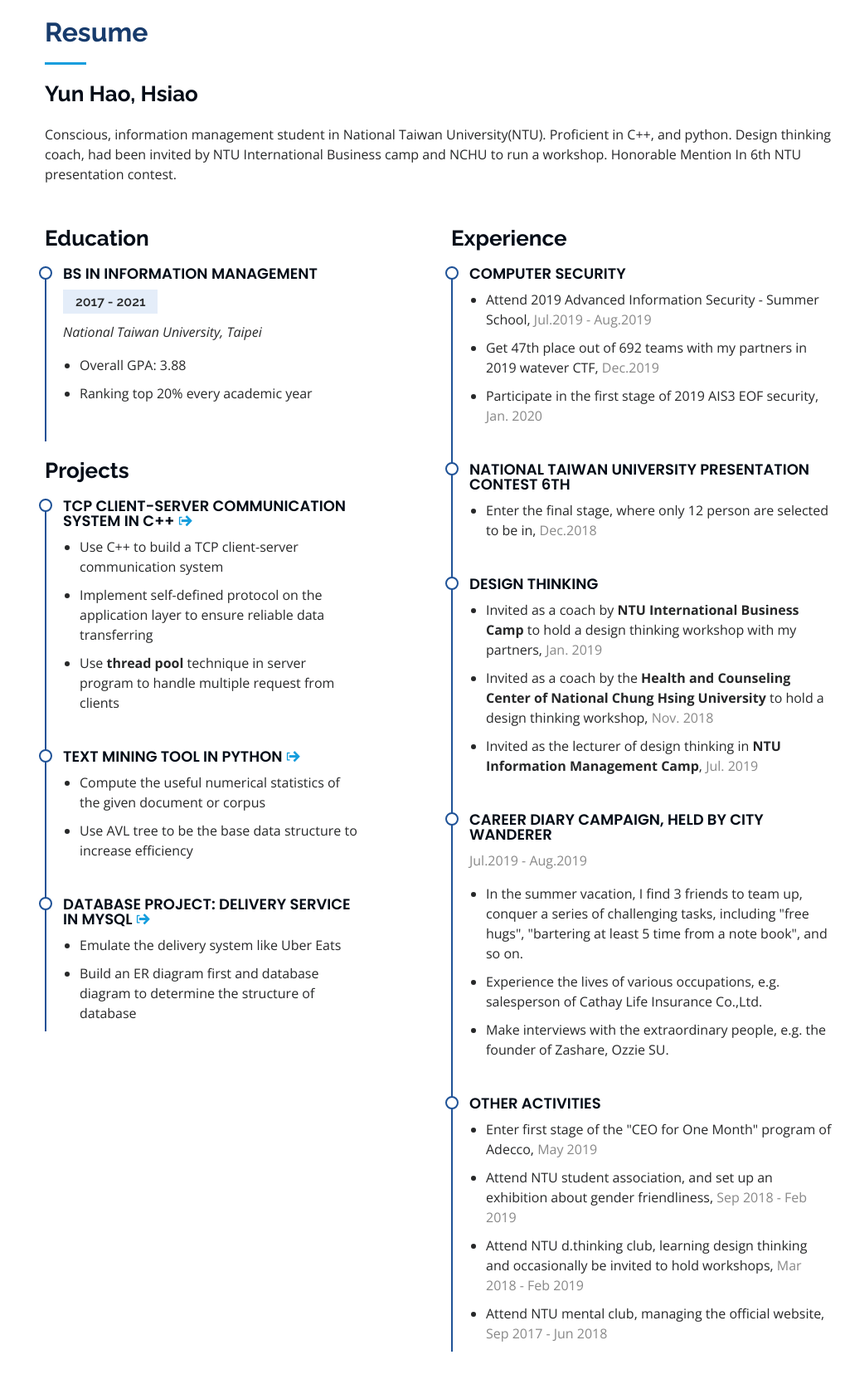
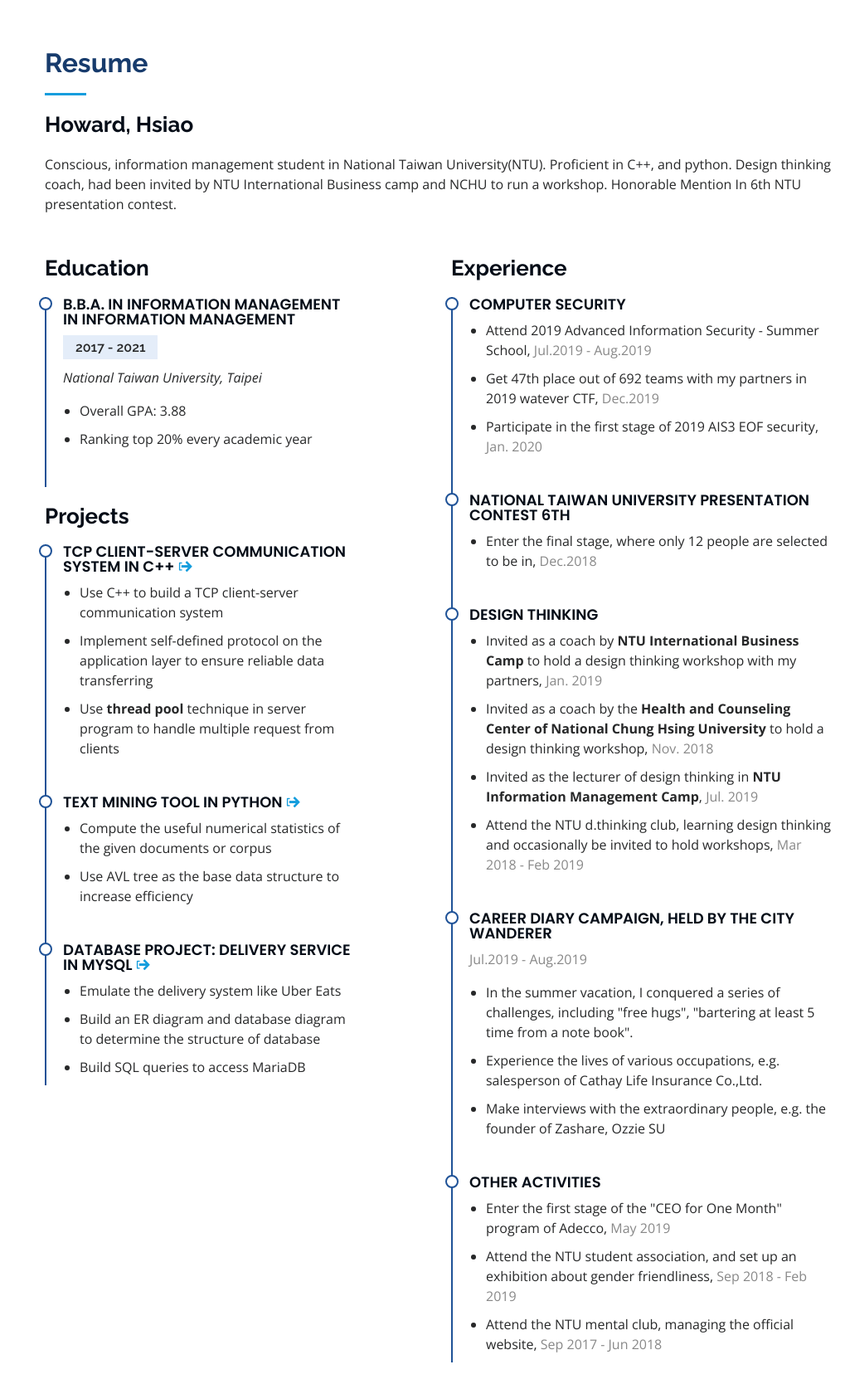
Before and after one commit to Howard-Hsiao/Yun_website, a plain HTML site: page index.html in a window 1280 px wide. Shown: the part 1790-3458 px from the top of the page at 83% size, without its empty margins (261-1280 px from the left). Drawn offline with nearby package versions, Linux system fonts and the light colour scheme.

Commit message:
correct some syntax error

```diff
--- a/index.html
+++ b/index.html
@@ -96,9 +96,10 @@
             <img src="assets/img/profile-img.jpg" class="img-fluid" alt="">
           </div>
           <div class="col-lg-8 pt-4 pt-lg-0 content" data-aos="fade-left">
-            <h3>Developer with Python, C++</h3>
+            <h3>Howard, Hsiao(蕭昀豪)</h3>
+            <h4>Python, C++ Developer</h4>
             <p class="font-italic">
-              Hello, welcome to my website, I'm Howard, Hsiao, and "Yun" are my nickname. I'm currently majoring in Information Management in National Taiwan University. I'm a developer, familiar with Python, C++, and so on, If you're interested in my work and me, go check my <a href="https://github.com/Howard-Hsiao">github</a>.
+              Hello, welcome to my website, I'm Howard, Hsiao, and "Yun" are my nickname. I'm currently majoring in Information Management in National Taiwan University. I'm a developer, familiar with Python, C++, and so on. If you're interested in my work and me, go check my <a href="https://github.com/Howard-Hsiao">github</a>.
             </p>
             <div class="row">
               <div class="col-lg-6">
@@ -111,7 +112,7 @@
               <div class="col-lg-6">
                 <ul>
                   <li><i class="icofont-rounded-right"></i> <strong>University: </strong>National Taiwan University</li>
-                  <li><i class="icofont-rounded-right"></i> <strong>Degree: </strong>BS in Information Management</li>
+                  <li><i class="icofont-rounded-right"></i> <strong>Major: </strong>Information Management</li>
 
                   <li><i class="icofont-rounded-right"></i> <strong>Freelance: </strong>Available</li>
                 </ul>
@@ -169,6 +170,7 @@
               <li>Networks</li>
               <li>Database Management</li>
               <li>Computer Security</li>
+              <li>Operation Research</li>
           </ul>
 
           </div>
@@ -183,7 +185,7 @@
 
         <div class="section-title">
           <h2>Resume</h2>
-          <h3 class="resume-title">Yun Hao, Hsiao</h3>
+          <h3 class="resume-title">Howard, Hsiao</h3>
           <p>Conscious, information management student in National Taiwan University(NTU). Proficient in C++, and python. Design thinking coach, had been invited by NTU International Business camp and NCHU to run a workshop. Honorable Mention In 6th NTU presentation contest.</p>
         </div>
 
@@ -192,7 +194,7 @@
 
             <h3 class="resume-title">Education</h3>
             <div class="resume-item">
-              <h4>BS in Information Management</h4>
+              <h4>B.B.A. in Information Management in Information Management</h4>
               <h5>2017 - 2021</h5>
               <p><em>National Taiwan University, Taipei</em></p>
               <ul>
@@ -225,8 +227,8 @@
             </h4>
 
             <ul>
-              <li>Compute the useful numerical statistics of the given document or corpus</li>
-              <li>Use AVL tree to be the base data structure to increase efficiency</li>
+              <li>Compute the useful numerical statistics of the given documents or corpus</li>
+              <li>Use AVL tree as the base data structure to increase efficiency</li>
             </ul>
           </div>
 
@@ -239,7 +241,8 @@
 
             <ul>
               <li>Emulate the delivery system like Uber Eats</li>
-              <li>Build an ER diagram first and database diagram to determine the structure of database</li>
+              <li>Build an ER diagram and database diagram to determine the structure of database</li>
+              <li>Build SQL queries to access MariaDB</li>
             </ul>
           </div>
 
@@ -261,7 +264,7 @@
             <div class="resume-item">
               <h4>National Taiwan University Presentation Contest 6th</h4>
               <ul>
-                <li>Enter the final stage, where only 12 person are selected to be in, <span style="color: rgb(136, 136, 136);">Dec.2018</span></li>
+                <li>Enter the final stage, where only 12 people are selected to be in, <span style="color: rgb(136, 136, 136);">Dec.2018</span></li>
             </div>
 
             <div class="resume-item">
@@ -270,26 +273,26 @@
                 <li>Invited as a coach by <strong>NTU International Business Camp</strong> to hold a design thinking workshop with my partners, <span style="color: rgb(136, 136, 136);">Jan. 2019</span></li>
                 <li>Invited as a coach by the <strong>Health and Counseling Center of National Chung Hsing University</strong> to hold a design thinking workshop, <span style="color: rgb(136, 136, 136);">Nov. 2018</span></li>
                 <li>Invited as the lecturer of design thinking in <strong>NTU Information Management Camp</strong>, <span style="color: rgb(136, 136, 136);">Jul. 2019</span></li>
+                <li>Attend the NTU d.thinking club, learning design thinking and occasionally be invited to hold workshops, <span style="color: rgb(136, 136, 136);">Mar 2018 - Feb 2019</span></li>
               </ul>
             </div>
 
             <div class="resume-item">
-              <h4>Career Diary Campaign, held by City Wanderer</h4>
+              <h4>Career Diary Campaign, held by the City Wanderer</h4>
               <p style="color: rgb(136, 136, 136);">Jul.2019 - Aug.2019</p>
               <ul>
-                <li>In the summer vacation, I find 3 friends to team up, conquer a series of challenging tasks, including "free hugs", "bartering at least 5 time from a note book", and so on. </li>
+                <li>In the summer vacation, I conquered a series of challenges, including "free hugs", "bartering at least 5 time from a note book". </li>
                 <li>Experience the lives of various occupations, e.g. salesperson of Cathay Life Insurance Co.,Ltd. </li>
-                <li>Make interviews with the extraordinary people, e.g. the founder of Zashare, Ozzie SU.</li>
+                <li>Make interviews with the extraordinary people, e.g. the founder of Zashare, Ozzie SU</li>
               </ul>
             </div>
 
             <div class="resume-item">
               <h4>Other Activities</h4>
               <ul>
-                <li>Enter first stage of the "CEO for One Month" program of Adecco, <span style="color: rgb(136, 136, 136);">May 2019</span></li>
-                <li>Attend NTU student association, and set up an exhibition about gender friendliness, <span style="color: rgb(136, 136, 136);">Sep 2018 - Feb 2019</span></li>
-                <li>Attend NTU d.thinking club, learning design thinking and occasionally be invited to hold workshops, <span style="color: rgb(136, 136, 136);">Mar 2018 - Feb 2019</span></li>
-                <li>Attend NTU mental club, managing the official website, <span style="color: rgb(136, 136, 136);">Sep 2017 - Jun 2018</span></li>
+                <li>Enter the first stage of the "CEO for One Month" program of Adecco, <span style="color: rgb(136, 136, 136);">May 2019</span></li>
+                <li>Attend the NTU student association, and set up an exhibition about gender friendliness, <span style="color: rgb(136, 136, 136);">Sep 2018 - Feb 2019</span></li>
+                <li>Attend the NTU mental club, managing the official website, <span style="color: rgb(136, 136, 136);">Sep 2017 - Jun 2018</span></li>
               </ul>
             </div>
 
```
